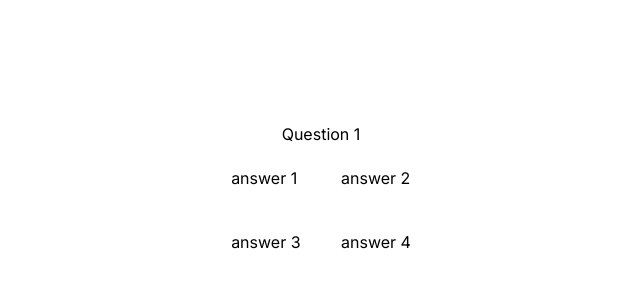
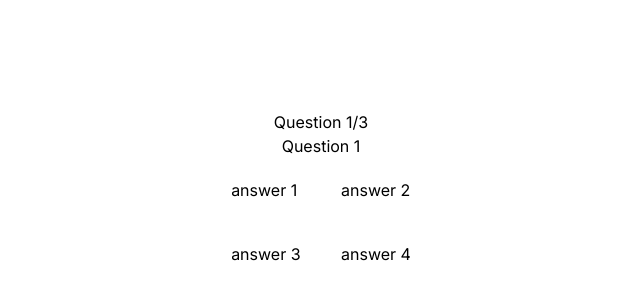
Before and after one commit to R0n316/quiz, a Next.js app: page / in a window 1280 px wide. Shown: the part 212-512 px from the top of the page, without its empty margins (319-959 px from the left). Built offline with nearby package versions, Linux system fonts and the light colour scheme.

Commit message:
add display of the ordinal number of the question

```diff
--- a/app/components/question-card.jsx
+++ b/app/components/question-card.jsx
@@ -1,10 +1,13 @@
 import Answers from "@/app/components/answers";
 import CorrectAnswer from "@/app/components/correct-answer";
 import NextButton from "@/app/components/next-button";
+import QuestionNumber from "@/app/components/question-number";
 
-export default function QuestionCard({questionText, answerOptions, onClick, correctAnswer, nextQuestion}) {
+export default function QuestionCard({questionText, answerOptions, onClick, correctAnswer,
+                                         nextQuestion, questionNumber, totalQuestions}) {
     return (
         <div className={'flex flex-col w-full items-center h-screen justify-center'}>
+            <QuestionNumber currentPosition={questionNumber} totalElements={totalQuestions}/>
             <h3 className={'mb-5'}>{questionText}</h3>
             <Answers answerOptions={answerOptions} onClick={onClick}/>
             <CorrectAnswer correctAnswer={correctAnswer}/>
--- /dev/null
+++ b/app/components/question-number.jsx
@@ -0,0 +1,3 @@
+export default function QuestionNumber({currentPosition, totalElements}) {
+    return <h2>Question {currentPosition}/{totalElements}</h2>
+}
--- a/app/components/use-quiz-state.js
+++ b/app/components/use-quiz-state.js
@@ -56,6 +56,6 @@ export default function UseQuizState() {
         questions,
         handleAnswer,
         correctAnswer,
-        nextQuestion
+        nextQuestion,
     }
 }
--- a/app/page.jsx
+++ b/app/page.jsx
@@ -19,7 +19,10 @@ export default function Home() {
                       answerOptions={questions[currentQuestion].answerOptions}
                       onClick={handleAnswer}
                       correctAnswer={correctAnswer}
-                      nextQuestion={nextQuestion}/>
+                      nextQuestion={nextQuestion}
+                      totalQuestions={questions.length}
+                      questionNumber={currentQuestion + 1}
+        />
             : <QuizResult correctAnswers={correctAnswers} questionsNumber={questions.length}/>
 )
 }
```
